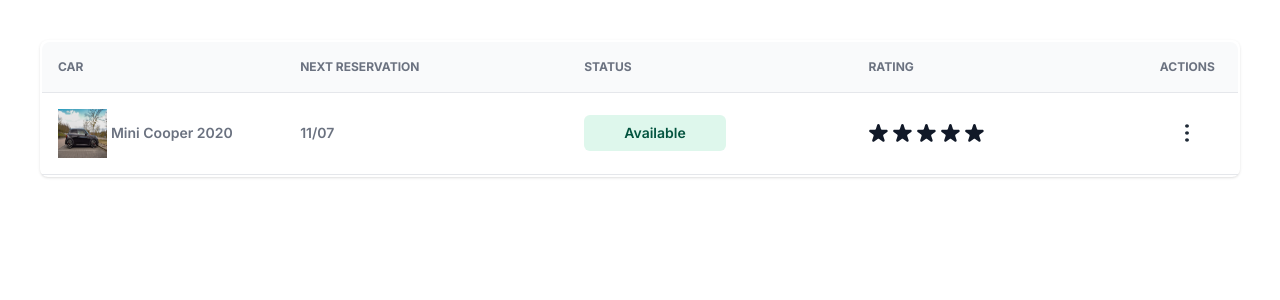
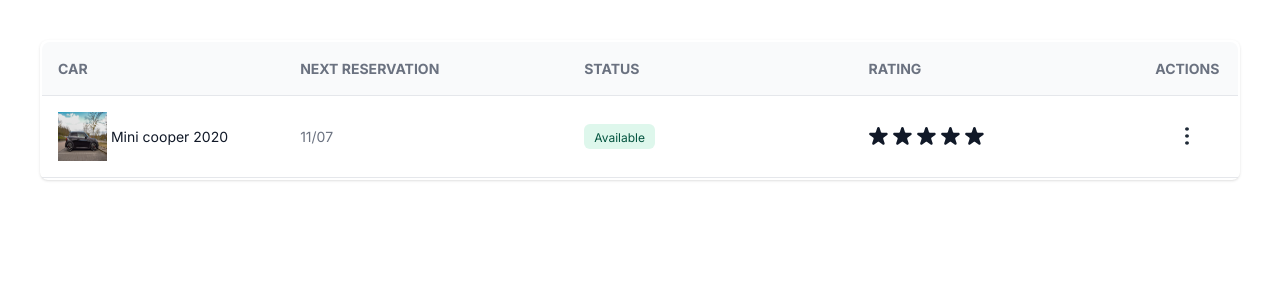
Before and after one commit to jet-solucoes-web/Jet-Teste-Tecnico-Dev-Frontend, a Next.js app: page / in a window 1280 px wide. Shown: the top 300 px of the page. Built offline with nearby package versions, Linux system fonts and the light colour scheme.

Commit message:
Arrumar tamanho das fontes e tamanho de bloco available

```diff
--- a/src/app/components/TableBody/Columns/CarColumn/index.tsx
+++ b/src/app/components/TableBody/Columns/CarColumn/index.tsx
@@ -5,14 +5,14 @@ import miniCooperImage from "../../../../../assets/images/mini-cooper.jpeg";
 
 const CarColumn = () => {
   return (
-    <td className="gap-1 car-column">
+    <td className="gap-1 car-column ">
       <Image
         src={miniCooperImage}
         alt="Mini Cooper"
         width={48.96}
         height={48.96}
       />
-      <span>Mini Cooper 2020</span>
+      <span className="text-[#111928] text-[14px]">Mini cooper 2020</span>
     </td>
   );
 };
--- a/src/app/components/TableBody/Columns/StatusColumn/index.tsx
+++ b/src/app/components/TableBody/Columns/StatusColumn/index.tsx
@@ -1,8 +1,8 @@
 const StatusColumn = () => {
   return (
     <td className="status-column">
-      <div className="bg-[#DEF7EC] pt-2 pr-10 pb-2 pl-10 rounded-[6px]">
-        <span className="text-[#03543F]">Available</span>
+      <div className="bg-[#DEF7EC] pt-[2px] pr-[10px] pb-[2px] pl-[10px] rounded-[6px]">
+        <span className="text-[#03543F] text-[12px]">Available</span>
       </div>
     </td>
   );
--- a/src/app/components/TableBody/index.tsx
+++ b/src/app/components/TableBody/index.tsx
@@ -6,7 +6,7 @@ import StatusColumn from "./Columns/StatusColumn";
 
 const TableBody = () => {
   return (
-    <tr className="bg-white text-sm">
+    <tr className="bg-white">
       <CarColumn></CarColumn>
       <ReserveColumn></ReserveColumn>
       <StatusColumn></StatusColumn>
--- a/src/app/components/TableHeader/index.tsx
+++ b/src/app/components/TableHeader/index.tsx
@@ -10,7 +10,7 @@ const TableHeader = () => {
   ];
 
   return (
-    <tr>
+    <tr className="text-[#6b7280] bg-[#f9fafb] text-[12px] font-semibold rounded-t-lg">
       {tableHeaders.map((header, index) => (
         <th className={header.class} key={index}>
           {header.name.toUpperCase()}
--- a/src/app/components/TableHeader/style.css
+++ b/src/app/components/TableHeader/style.css
@@ -1,11 +1,3 @@
-tr {
-  color: #6b7280;
-  background-color: #f9fafb;
-  font-size: 12px;
-  font-weight: 600;
-  border-radius: 8px 8px 0 0;
-}
-
 @media (max-width: 600px) {
   tr {
     display: none !important;
--- a/src/app/globals.css
+++ b/src/app/globals.css
@@ -32,6 +32,7 @@ tr {
   display: flex;
   justify-content: space-between;
   border-bottom: 1px solid #e5e7eb;
+  color: #6b7280;
 }
 
 th,
@@ -40,6 +41,7 @@ td {
   display: flex;
   align-items: center;
   justify-content: flex-start;
+  font-size: 14px;
 }
 
 .car-column {
```
